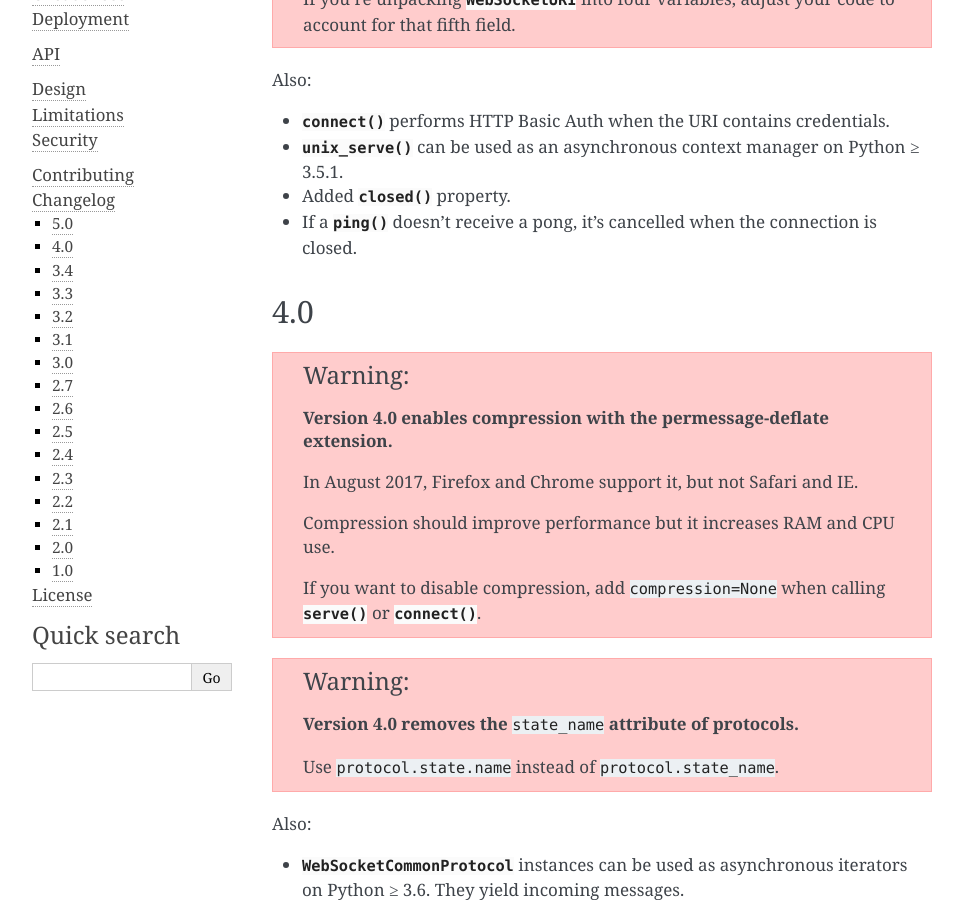
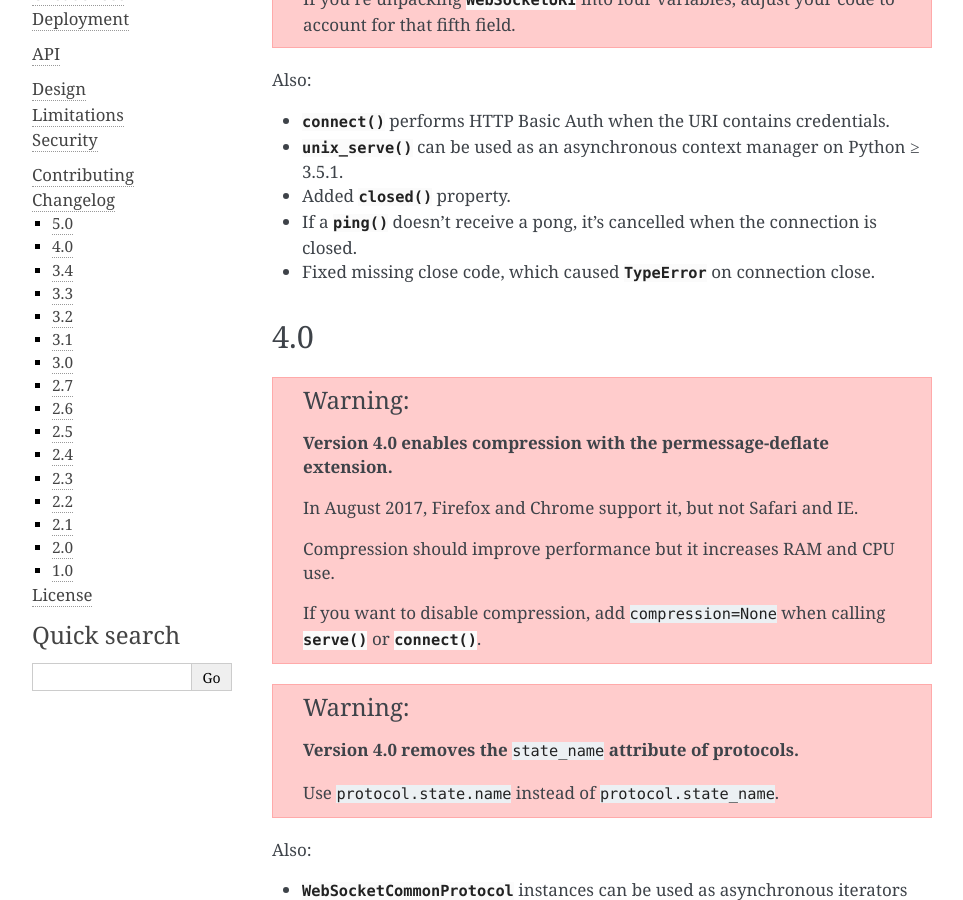
Before and after one commit to python-websockets/websockets, a Sphinx documentation site: the page built from docs/changelog.rst, in a window 1280 px wide and 900 px high, scrolled down 354 px. Shown: the whole window, without its empty margins (148-1111 px from the left). Built offline with Sphinx 7.4.7, drawn with Linux system fonts in a browser that asks for light colours.

Commit message:
Add missing entry in changelog.

```diff
--- a/docs/changelog.rst
+++ b/docs/changelog.rst
@@ -28,6 +28,8 @@ Also:
 
 * If a :meth:`~protocol.WebSocketCommonProtocol.ping` doesn't receive a pong,
   it's cancelled when the connection is closed.
+
+* Fixed missing close code, which caused :exc:`TypeError` on connection close.
 
 4.0
 ...
```
